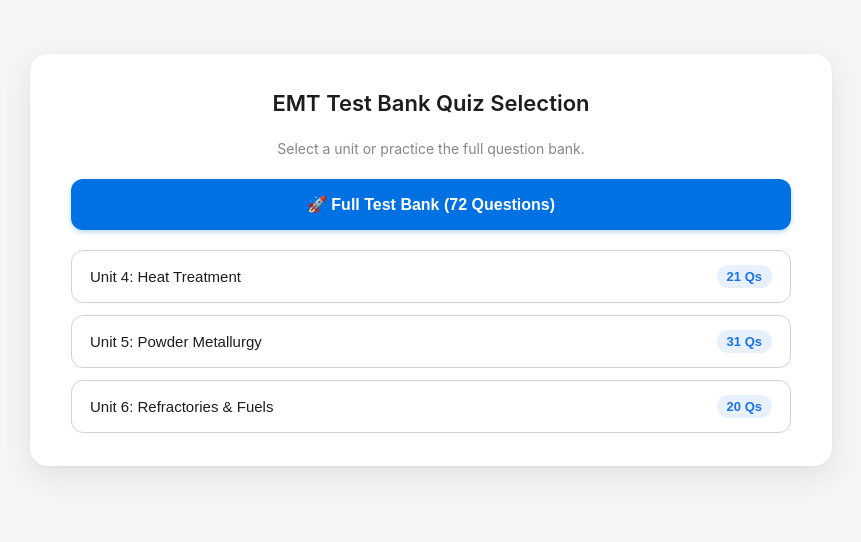
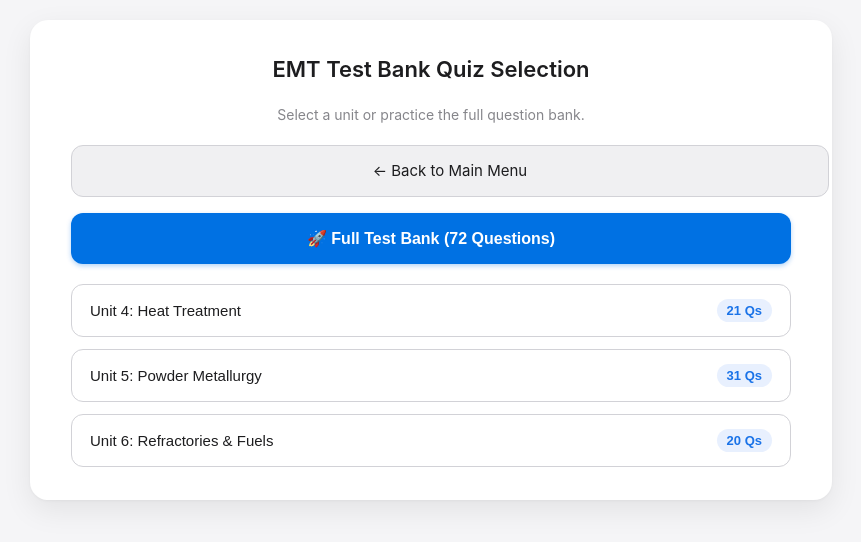
Before and after one commit to yuvraj7278/engineering-materials-quiz, a plain HTML site: page emt final quiz.html in a window 1280 px wide. Shown: the part 160-702 px from the top of the page, without its empty margins (209-1070 px from the left). Drawn offline with Linux system fonts and the light colour scheme.

Commit message:
Update emt final quiz.html

```diff
--- a/emt final quiz.html
+++ b/emt final quiz.html
@@ -183,6 +183,7 @@
     <div id="selection-screen">
         <h2>EMT Test Bank Quiz Selection</h2>
         <p style="color: var(--text-muted); font-size: 14px; margin-bottom: 20px;">Select a unit or practice the full question bank.</p>
+        <a href="index.html" class="btn" style="margin-bottom: 16px; background: #f0f0f2; text-align: center; display: block; text-decoration: none;">← Back to Main Menu</a>
 
         <button class="action-btn btn" onclick="startQuiz('all')" style="margin-top: 0; font-size: 16px; padding: 16px;">🚀 Full Test Bank (72 Questions)</button>
 
```
